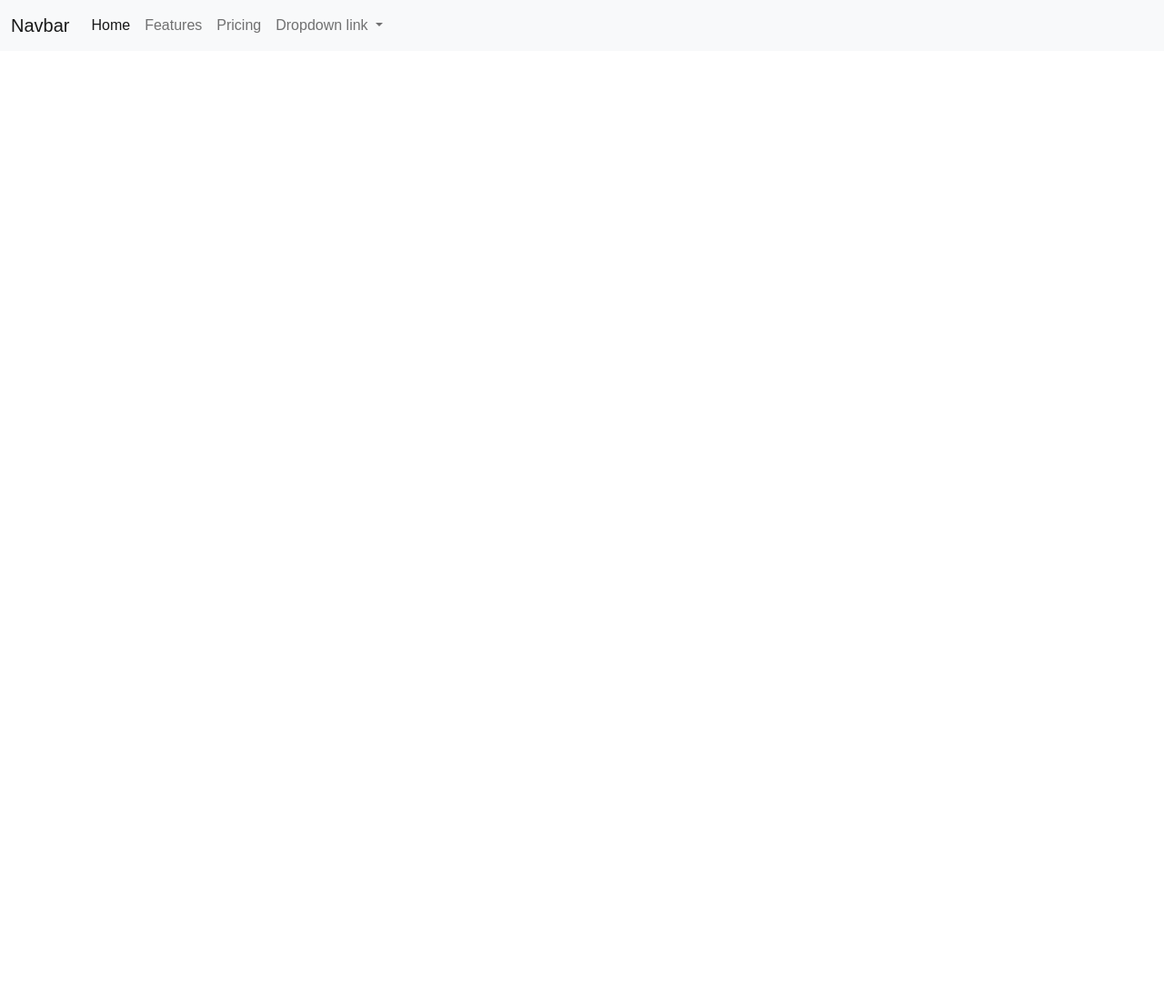
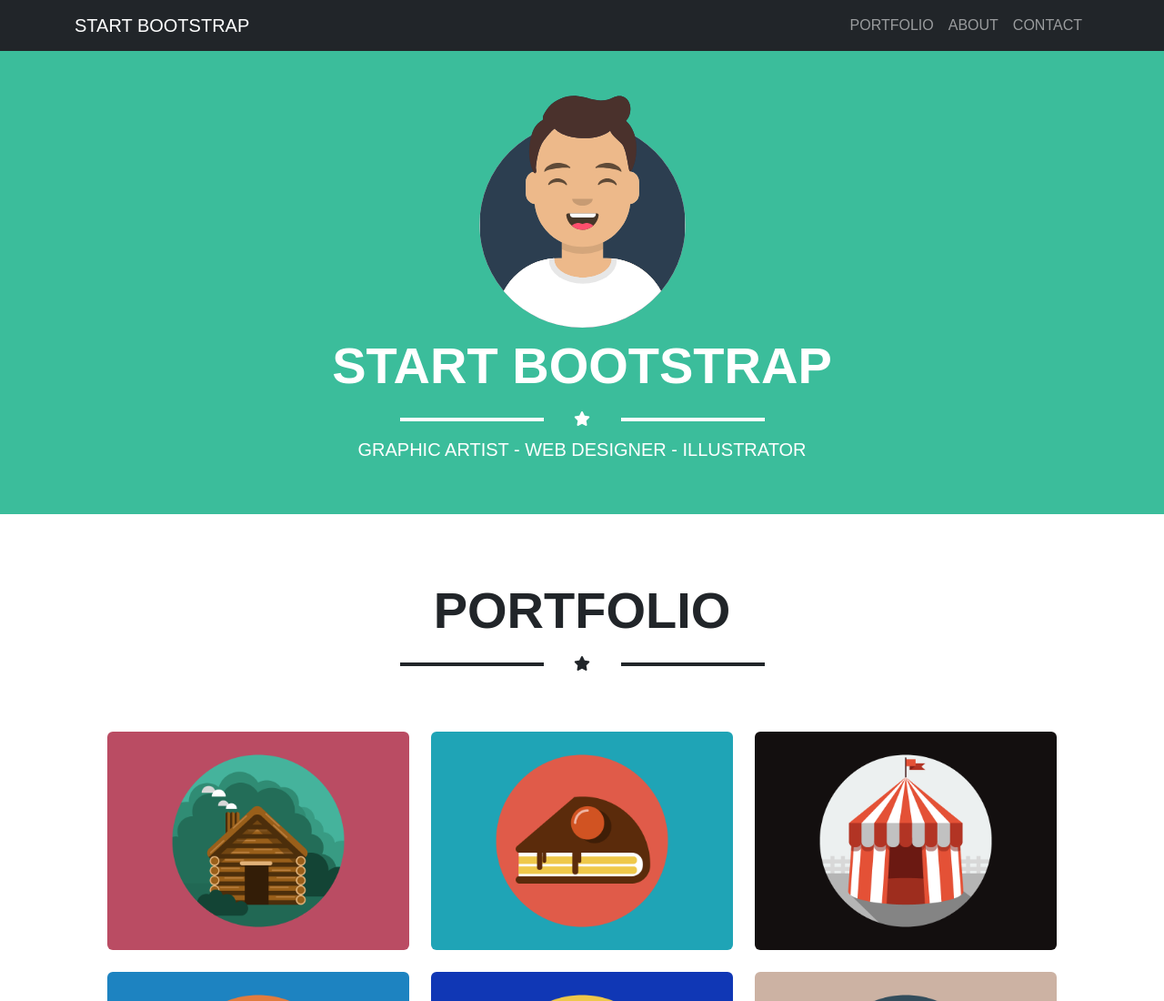
Before and after one commit to AlessandroMontenero/html-css-bootstrap-freelancer, a plain HTML site: page index.html in a window 1280 px wide. Shown: the top 1100 px of the page at 91% size. Before the commit the page ends 800 px from the top, so only its background shows below. Drawn offline with nearby package versions, Linux system fonts and the light colour scheme; a web font is replaced by a local one.

Commit message:
added About section

```diff
--- a/css/style.css
+++ b/css/style.css
@@ -0,0 +1,17 @@
+:root {
+    --bgColor: rgb(59, 189, 155);
+}
+
+/* MAIN */
+main section:nth-child(odd) {
+    background-color: var(--bgColor);
+}
+
+hr {
+    border: 2px solid;
+    opacity: 100%;
+}
+
+hr.white {
+    background-color: white;
+}
--- a/index.html
+++ b/index.html
@@ -35,9 +35,13 @@
   </head>
 
   <body>
-    <nav class="navbar navbar-expand-lg bg-light">
-      <div class="container-fluid">
-        <a class="navbar-brand" href="#">Navbar</a>
+    <!-- HEADER -->
+    <header>
+      <nav class="navbar navbar-expand-sm fixed-top navbar-dark bg-dark">
+        <div class="container justify-content-between">
+          <!-- TITLE -->
+          <a class="navbar-brand" href="#">START BOOTSTRAP</a>
+          <!-- HAMBURGER -->
           <button
             class="navbar-toggler"
             type="button"
@@ -49,39 +53,142 @@
           >
             <span class="navbar-toggler-icon"></span>
           </button>
-        <div class="collapse navbar-collapse" id="navbarNavDropdown">
+          <!-- NAVBAR -->
+          <div
+            class="collapse navbar-collapse flex-grow-0"
+            id="navbarNavDropdown"
+          >
             <ul class="navbar-nav">
               <li class="nav-item">
-              <a class="nav-link active" aria-current="page" href="#">Home</a>
+                <a class="nav-link" href="#">PORTFOLIO</a>
               </li>
               <li class="nav-item">
-              <a class="nav-link" href="#">Features</a>
+                <a class="nav-link" href="#">ABOUT</a>
               </li>
               <li class="nav-item">
-              <a class="nav-link" href="#">Pricing</a>
-            </li>
-            <li class="nav-item dropdown">
-              <a
-                class="nav-link dropdown-toggle"
-                href="#"
-                role="button"
-                data-bs-toggle="dropdown"
-                aria-expanded="false"
-              >
-                Dropdown link
-              </a>
-              <ul class="dropdown-menu">
-                <li><a class="dropdown-item" href="#">Action</a></li>
-                <li><a class="dropdown-item" href="#">Another action</a></li>
-                <li>
-                  <a class="dropdown-item" href="#">Something else here</a>
-                </li>
-              </ul>
+                <a class="nav-link" href="#">CONTACT</a>
               </li>
             </ul>
           </div>
         </div>
       </nav>
+    </header>
+
+    <!-- MAIN -->
+    <main>
+      <section class="startBootstrap pb-2 text-white">
+        <div class="container">
+          <div class="px-4 pt-5 my-5 text-center">
+            <div class="row justify-content-center">
+              <div class="col-3 pb-2">
+                <img src="./img/avatar.svg" class="img-fluid" alt="" />
+              </div>
+            </div>
+            <h1 class="display-4 fw-bolder">START BOOTSTRAP</h1>
+            <div class="row justify-content-center align-items-center mx-4">
+              <div class="col-2 pe-0">
+                <hr class="white" />
+              </div>
+              <div class="col-1 p-0"><i class="fa-solid fa-star"></i></div>
+              <div class="col-2 ps-0"><hr class="white" /></div>
+            </div>
+            <div class="col-lg-6 mx-auto">
+              <p class="lead mb-4">
+                GRAPHIC ARTIST - WEB DESIGNER - ILLUSTRATOR
+              </p>
+            </div>
+          </div>
+        </div>
+      </section>
+      <section class="portfolio pb-2">
+        <div class="container">
+          <div class="px-4 my-5 text-center">
+            <div
+              class="row justify-content-center align-items-center mx-4 pb-2"
+            >
+              <h1 class="display-4 fw-bolder pt-4">PORTFOLIO</h1>
+              <div class="col-2 pe-0"><hr /></div>
+              <div class="col-1 p-0">
+                <i class="fa-solid fa-star"></i>
+              </div>
+              <div class="col-2 ps-0"><hr /></div>
+            </div>
+            <div class="row justify-content-center align-items-center">
+              <div class="row gy-4">
+                <div class="col-sm-12 col-md-6 col-xl-4">
+                  <img src="./img/cabin.png" class="img-fluid rounded" alt="" />
+                </div>
+                <div class="col-sm-12 col-md-6 col-xl-4">
+                  <img src="./img/cake.png" class="img-fluid rounded" alt="" />
+                </div>
+                <div class="col-sm-12 col-md-6 col-xl-4">
+                  <img
+                    src="./img/circus.png"
+                    alt=""
+                    class="img-fluid rounded"
+                  />
+                </div>
+                <div class="col-sm-12 col-md-6 col-xl-4">
+                  <img src="./img/game.png" alt="" class="img-fluid rounded" />
+                </div>
+                <div class="col-sm-12 col-md-6 col-xl-4">
+                  <img src="./img/safe.png" alt="" class="img-fluid rounded" />
+                </div>
+                <div class="col-sm-12 col-md-6 col-xl-4">
+                  <img
+                    src="./img/submarine.png"
+                    alt=""
+                    class="img-fluid rounded"
+                  />
+                </div>
+              </div>
+            </div>
+          </div>
+        </div>
+      </section>
+      <section class="about text-white">
+        <div class="container">
+          <div class="px-4 my-5 text-center">
+            <div
+              class="row justify-content-center align-items-center mx-4 pb-2"
+            >
+              <h1 class="display-4 fw-bolder pt-4">ABOUT</h1>
+              <div class="col-2 pe-0"><hr /></div>
+              <div class="col-1 p-0">
+                <i class="fa-solid fa-star"></i>
+              </div>
+              <div class="col-2 ps-0"><hr /></div>
+            </div>
+          </div>
+          <div class="row justify-content-center">
+            <div class="col-sm-7 col-md-4 pb-4">
+              Lorem, ipsum dolor sit amet consectetur adipisicing elit. Expedita
+              quo, quasi quis necessitatibus quibusdam esse? Perferendis tempore
+              cum iste ducimus, suscipit incidunt odit fugit explicabo in animi.
+              Laudantium, harum iusto, accusamus rem dignissimos assumenda
+              labore expedita velit culpa temporibus adipisci.
+            </div>
+            <div class="col-sm-7 col-md-4 pb-4">
+              Lorem ipsum dolor sit, amet consectetur adipisicing elit. Eum
+              iusto consectetur alias voluptatem ipsum totam ipsam saepe earum
+              architecto quas. Necessitatibus sequi tempora in doloribus
+              adipisci rem vero eveniet delectus, fugit iure obcaecati at omnis
+              amet dolor recusandae aspernatur illum?
+            </div>
+          </div>
+          <div class="d-grid col-1 mx-auto pb-4">
+            <button
+              type="button"
+              class="btn btn-outline-light d-flex align-items-center gap-2"
+            >
+              <i class="fa-solid fa-download"></i>
+              Download
+            </button>
+          </div>
+        </div>
+      </section>
+      <section class="contactMe"></section>
+    </main>
     <!-- BOOTSTRAP 5.2.3 JS -->
     <script
       src="https://cdn.jsdelivr.net/npm/bootstrap@5.2.3/dist/js/bootstrap.bundle.min.js"
```
Lines whose indentation alone changed are shown as unchanged.
